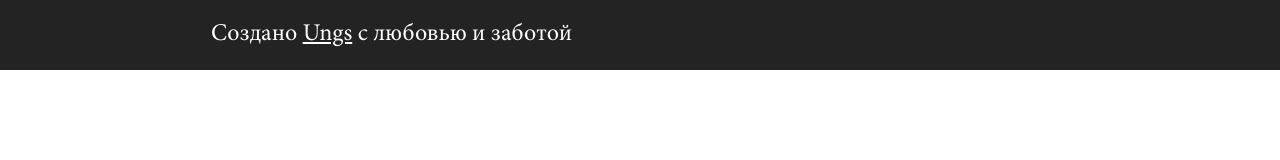
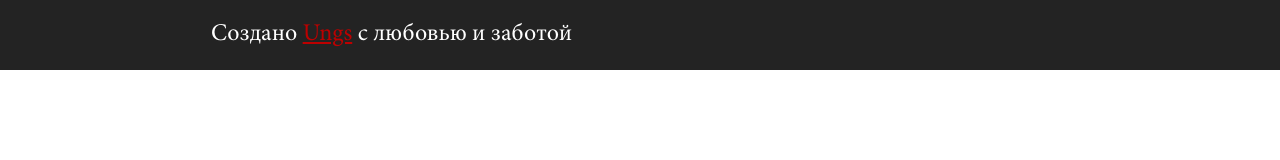
Before and after one commit to hackey9/sibdev-mini-report, a React (Create React App) app: page / in a window 1280 px wide. Shown: the top 160 px of the page. Built offline with nearby package versions, Linux system fonts and the light colour scheme.

Commit message:
Header is link

```diff
--- a/src/components/Header.module.css
+++ b/src/components/Header.module.css
@@ -1,10 +1,12 @@
 .block {
+  display: block;
   transition: background-color 300ms ease-out;
   background-color: #232323;
   height: 70px;
   color: white;
 
   font-family: MinionPro, sans-serif;
+  text-decoration: none;
 
   font-size: 24px;
   line-height: 70px;
@@ -21,16 +23,12 @@
   }
 }
 
-.block:hover {
-  /*background-color: #bd0000;*/
-}
-
 .link {
   text-decoration: underline;
   transition: color 300ms ease-out;
   color: white;
 }
 
-.link:hover {
+.block:hover .link {
   color: #bd0000;
 }
--- a/src/components/Header.tsx
+++ b/src/components/Header.tsx
@@ -5,15 +5,17 @@ import css from "./Header.module.css"
 
 const Header: FC = () => {
 
+  const url = "https://vk.com/ungs_music"
+
   return (
-    <div className={css.block}>
+    <a className={css.block} href={url} target="_blank" rel="noreferrer" >
       {"Создано "}
-      <Link url={"https://vk.com/ungs_music"}>Ungs</Link>
+      <Link>Ungs</Link>
       {" с любовью и заботой"}
-    </div>
+    </a>
   )
 }
 export default Header
 
 
-const Link: FC<{ url: string }> = ({children, url}) => <a href={url} target="_blank" rel="noreferrer" className={css.link}>{children}</a>
+const Link: FC = ({children}) => <span className={css.link}>{children}</span>
```
